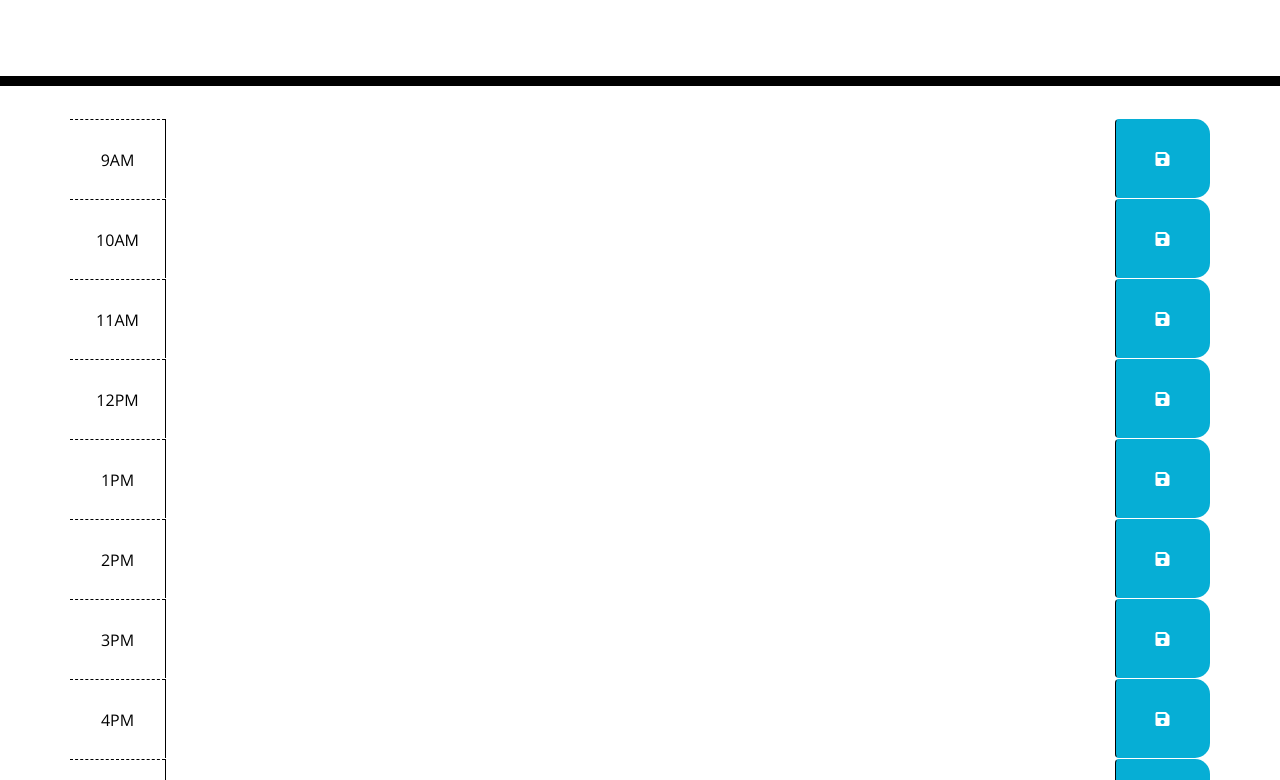
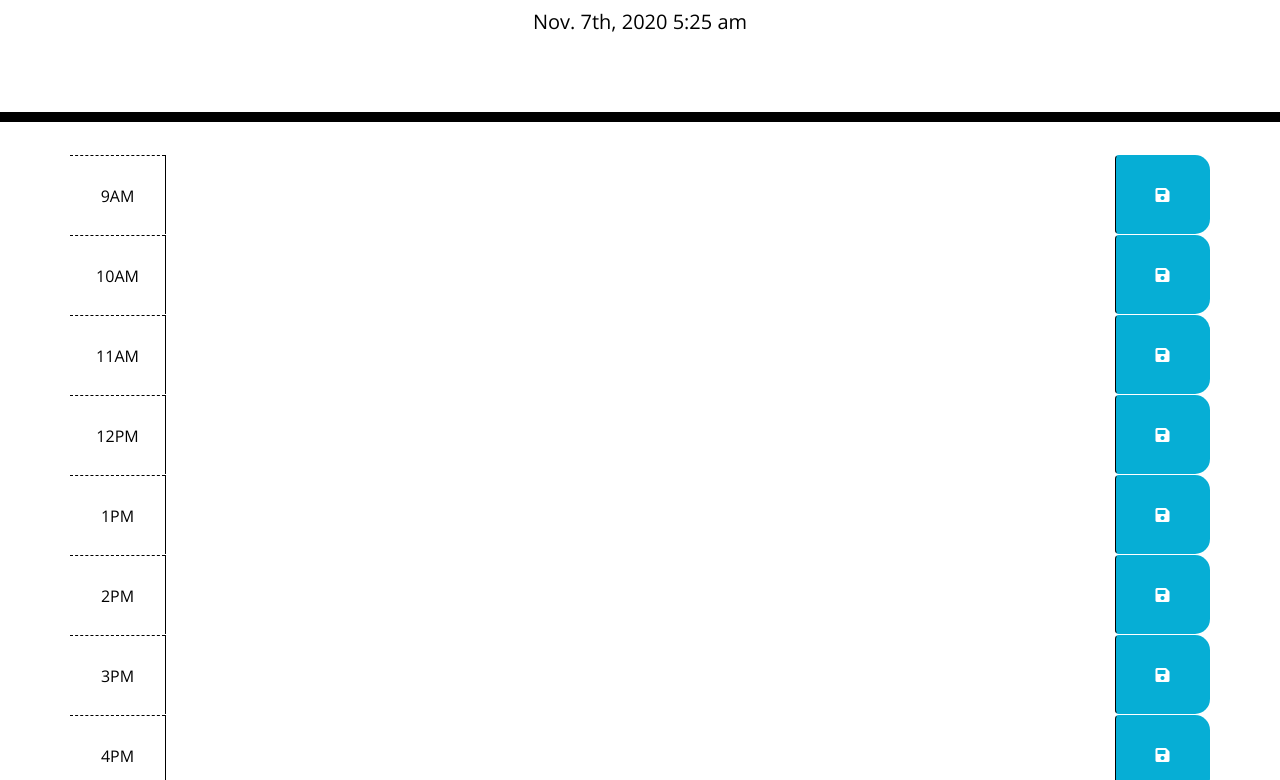
Before and after one commit to ttngu/05-Day-Planner, a plain HTML site: page Develop/index.html in a window 1280 px wide. Shown: the part 182-962 px from the top of the page. Drawn offline with nearby package versions, Linux system fonts and the light colour scheme.

Commit message:
Added current date and time to the top of the page

```diff
--- a/Develop/index.html
+++ b/Develop/index.html
@@ -113,9 +113,9 @@
 
 
     </div>
-
     <script src="https://cdnjs.cloudflare.com/ajax/libs/jquery/3.2.1/jquery.min.js"></script>
     <script src="https://cdnjs.cloudflare.com/ajax/libs/moment.js/2.24.0/moment.min.js"></script>
+    <script src="script.js"></script>
   </body>
 </html>
 
--- /dev/null
+++ b/Develop/script.js
@@ -0,0 +1,7 @@
+// Define Variables
+var currentDay = $("#currentDay");
+var time = moment().format("MMM. Do, YYYY h:mm a");
+
+// Append Current Date and time to the top of the page
+console.log(time)
+$("#currentDay").append(time);
```
